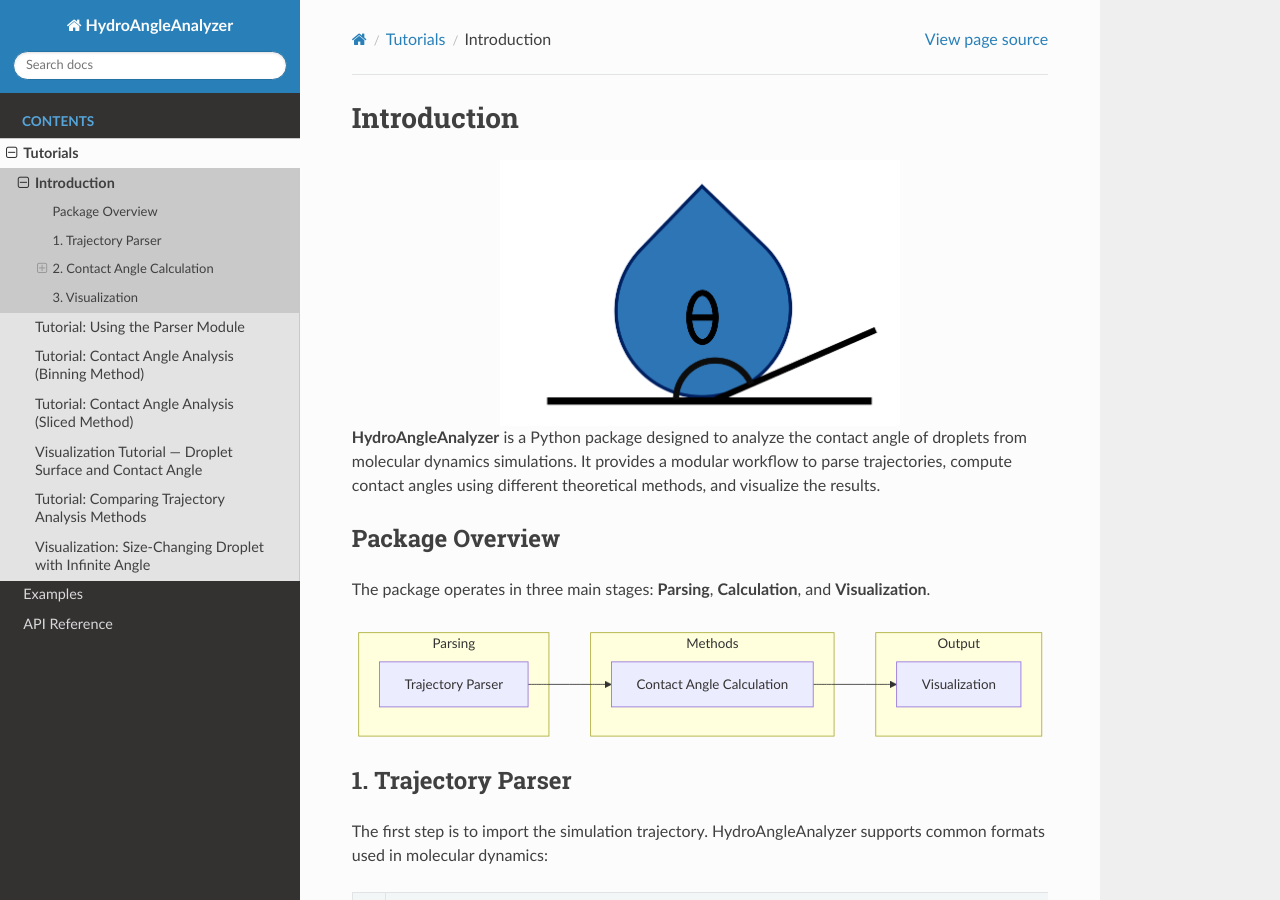
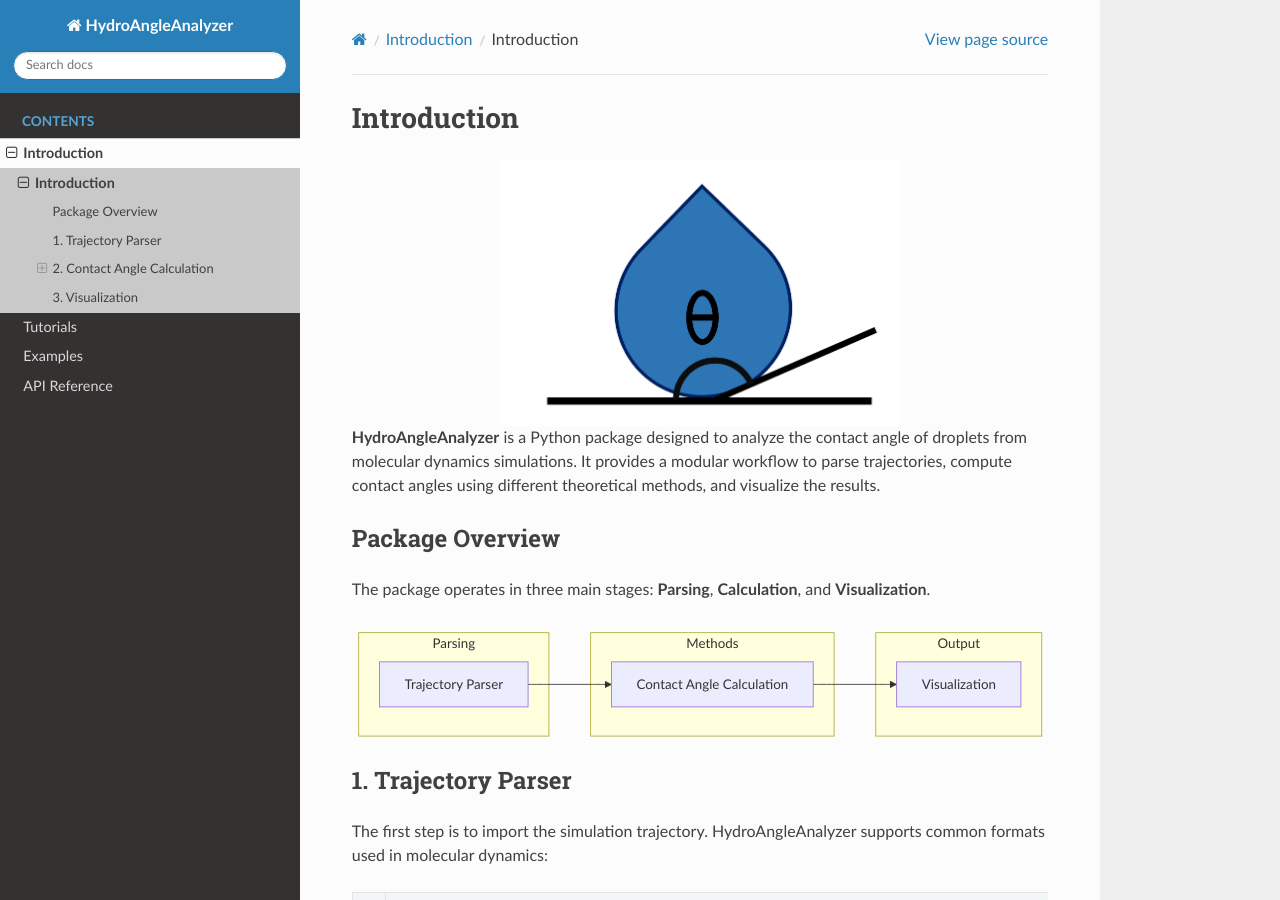
Before and after one commit to gtaillandier/HydroAngleAnalyzer, a Sphinx documentation site: the page built from docs/source/introduction/Introduction.rst, in a window 1280 px wide and 900 px high. Built offline with Sphinx 7.4.7 and the Read the Docs theme 3.1.0, drawn with Linux system fonts in a browser that asks for light colours.

Commit message:
modif intro theo

```diff
--- a/docs/source/index.rst
+++ b/docs/source/index.rst
@@ -19,6 +19,7 @@ Contents:
    :maxdepth: 2
    :caption: Contents
 
+   introduction/index
    tutorials/index
    examples/index
    API/index
--- a/docs/source/tutorials/index.rst
+++ b/docs/source/tutorials/index.rst
@@ -7,7 +7,6 @@ Step-by-step guides for using HydroAngleAnalyzer.
    :maxdepth: 1
    :caption: Available Tutorials:
 
-   Introduction
    Parser_tutorial
    Binning_method_tuto
    Sliced_method_tuto
```
Also changed, not shown: docs/source/introduction/index.rst (added, +9 -0 lines), docs/source/introduction/Introduction.rst (renamed from docs/source/tutorials/Introduction.rst).
